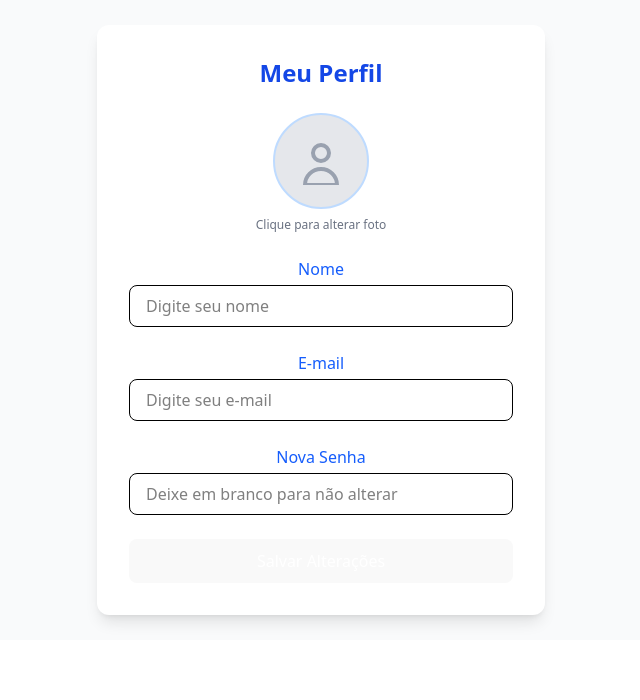
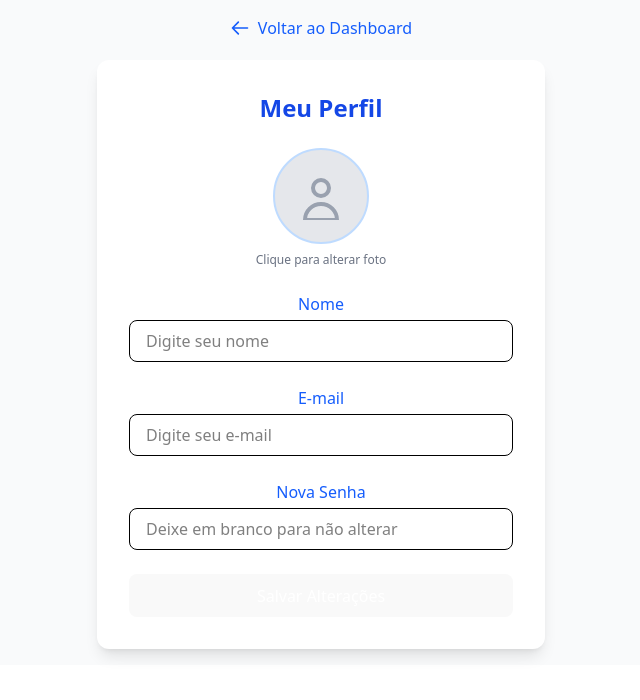
Before and after one commit to dahora328/taskSync, a React (Vite) app: page /profile in a window 1280 px wide. Shown: the top 700 px of the page, without its empty margins (319-959 px from the left). Built offline with nearby package versions, Linux system fonts and the light colour scheme.

Commit message:
button in class profile

```diff
--- a/src/components/TaskList/TaskList.tsx
+++ b/src/components/TaskList/TaskList.tsx
@@ -559,7 +559,7 @@ export const TaskList = () => {
                                 value={newComment}
                                 onChange={(e) => setNewComment(e.target.value)}
                                 placeholder="Adicionar comentário..."
-                                className="flex-1 px-3 py-2 border border-gray-300 rounded-lg text-sm focus:outline-none focus:ring-2 focus:ring-blue-200"
+                                className="flex-1 px-3 py-2 border text-black border-gray-300 rounded-lg text-sm focus:outline-none focus:ring-2 focus:ring-blue-200"
                                 onKeyPress={(e) => e.key === 'Enter' && handleAddComment(task.id)}
                               />
                               <button
--- a/src/components/Toast/ToastContext.tsx
+++ b/src/components/Toast/ToastContext.tsx
@@ -1,4 +1,4 @@
-import React, { createContext, useContext, useState, ReactNode } from 'react';
+import React, { createContext, useContext, useState, type ReactNode } from 'react';
 
 export type ToastType = 'success' | 'error' | 'info' | 'warning';
 
--- a/src/pages/Profile.tsx
+++ b/src/pages/Profile.tsx
@@ -1,4 +1,5 @@
 import { useState, type ChangeEvent, type FormEvent } from 'react';
+import { Link } from 'react-router-dom';
 import './Profile.css';
 
 interface UserProfile {
@@ -45,9 +46,22 @@ export default function Profile() {
 
   return (
     <div className="flex justify-center items-center min-h-[80vh] bg-gray-50 p-4">
+      <div className="w-full max-w-md">
+        <div className="mb-4">
+          <Link
+            to="/dashboard"
+            className="inline-flex items-center text-blue-600 hover:text-blue-800 font-medium"
+          >
+            <svg className="w-5 h-5 mr-2" fill="none" stroke="currentColor" viewBox="0 0 24 24">
+              <path strokeLinecap="round" strokeLinejoin="round" strokeWidth={2} d="M10 19l-7-7m0 0l7-7m-7 7h18" />
+            </svg>
+            Voltar ao Dashboard
+          </Link>
+        </div>
+
         <form
           onSubmit={handleSubmit}
-        className="bg-white w-full max-w-md rounded-xl shadow-lg p-8 flex flex-col gap-6"
+          className="bg-white w-full rounded-xl shadow-lg p-8 flex flex-col gap-6"
         >
           <h2 className="text-2xl font-bold text-blue-700 text-center">Meu Perfil</h2>
           <div className="flex flex-col items-center gap-2">
@@ -122,5 +136,6 @@ export default function Profile() {
           )}
         </form>
       </div>
+    </div>
   );
 }
```
Lines whose indentation alone changed are shown as unchanged.
